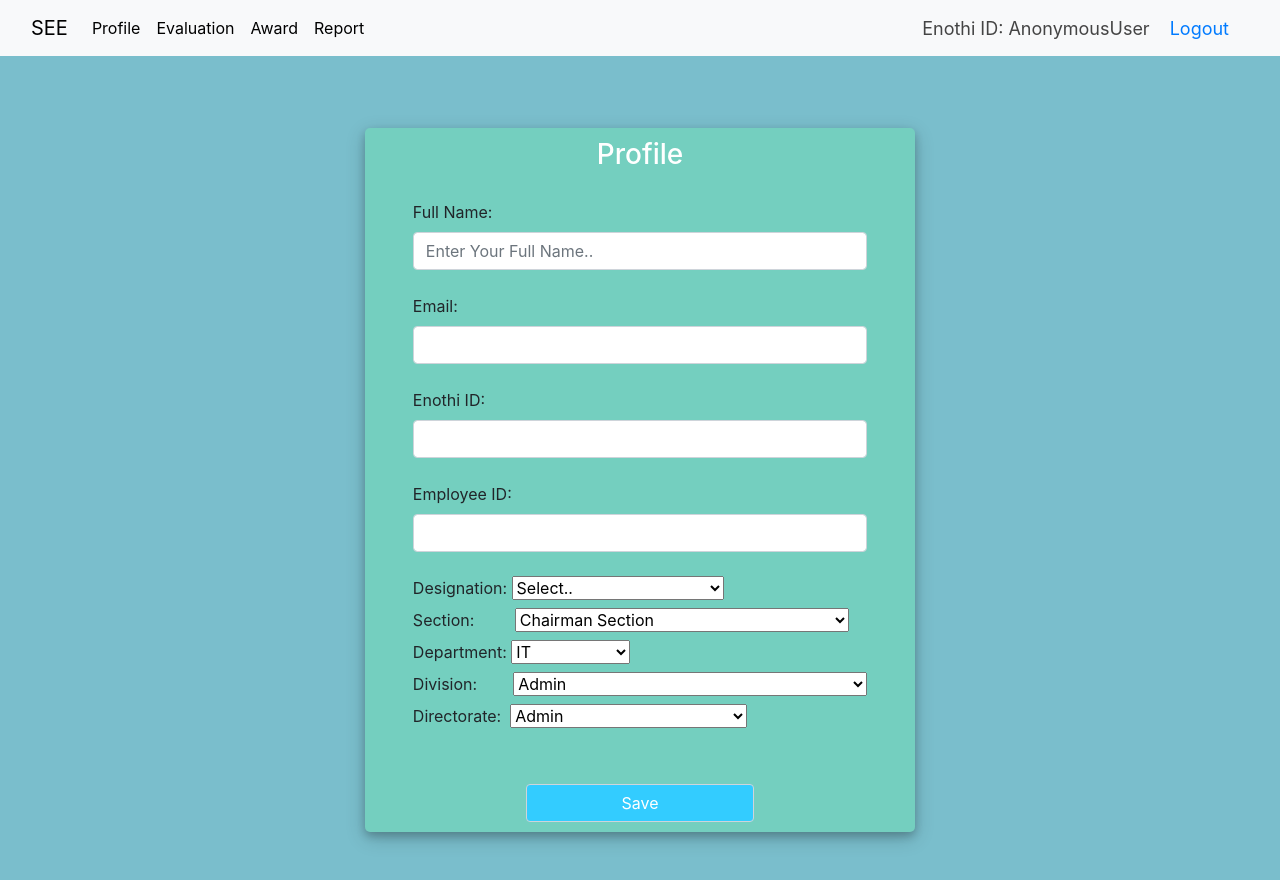
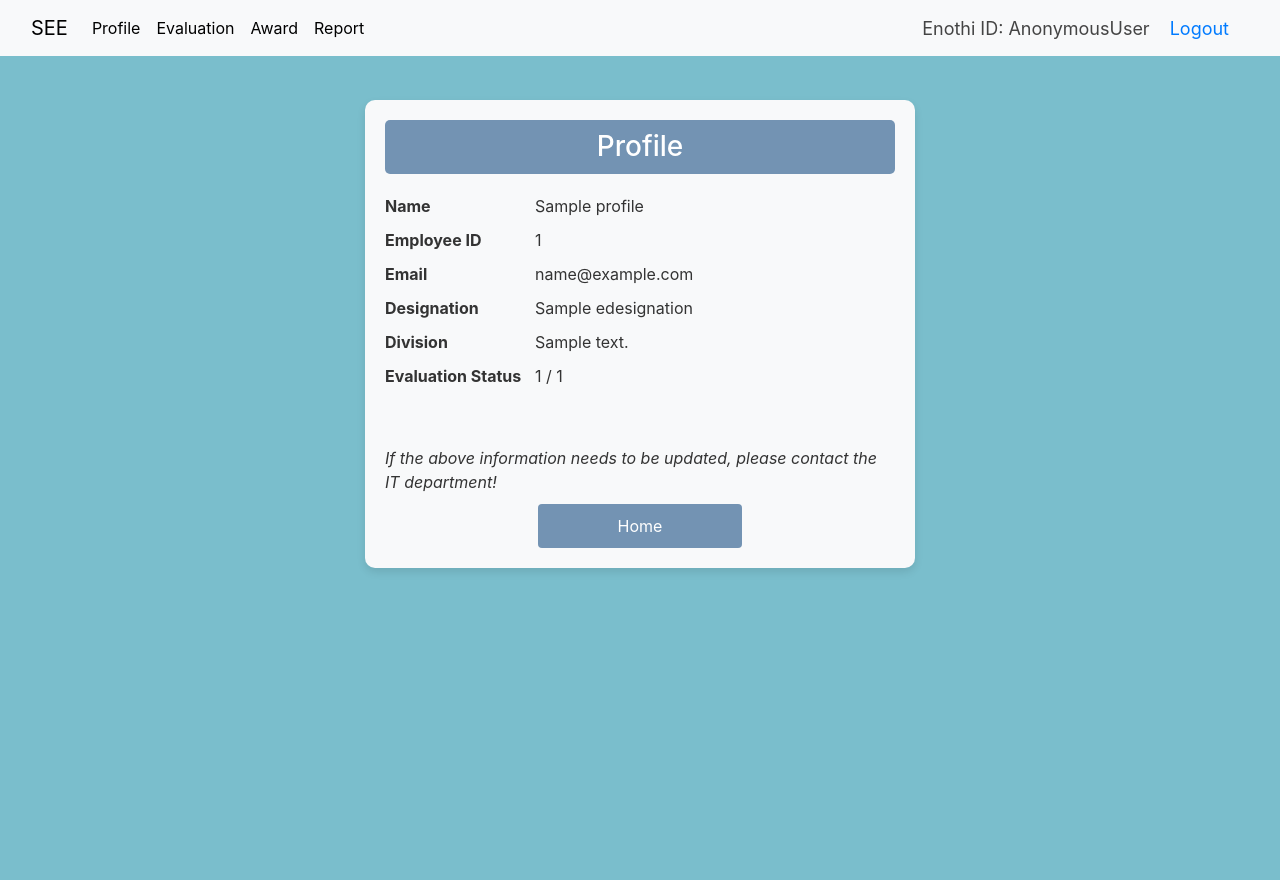
Before and after one commit to tgs0001/see, a Django app: template templates/employees/profile.html in a window 1280 px wide. Run offline with Django 5.2, Linux system fonts and the light colour scheme; the template is opened without the code that fills it: values that come from a table or form of the project are taken from there, most other values are stand-ins (such as "Sample title", 1, 10 or a date in 2020); parts of the project's set-up code (start-up, migrations or seed data) failed here and were passed over; some libraries are stand-ins or nearby versions.

Commit message:
Update profile.html

```diff
--- a/templates/employees/profile.html
+++ b/templates/employees/profile.html
@@ -7,7 +7,7 @@
 <html lang="en">
 <head>
     <link rel="stylesheet" href="https://stackpath.bootstrapcdn.com/bootstrap/4.1.3/css/bootstrap.min.css" integrity="sha384-MCw98/SFnGE8fJT3GXwEOngsV7Zt27NXFoaoApmYm81iuXoPkFOJwJ8ERdknLPMO" crossorigin="anonymous">
-	<script src="https://ajax.googleapis.com/ajax/libs/jquery/3.3.1/jquery.min.js"></script>
+
 	<link rel="stylesheet" href="https://use.fontawesome.com/releases/v5.6.1/css/all.css" integrity="sha384-gfdkjb5BdAXd+lj+gudLWI+BXq4IuLW5IT+brZEZsLFm++aCMlF1V92rMkPaX4PP" crossorigin="anonymous">
 
     <meta charset="UTF-8">
@@ -16,63 +16,131 @@
 
     <title>Complete Your Profile</title>
 
+	<script src="https://ajax.googleapis.com/ajax/libs/jquery/3.6.0/jquery.min.js"></script>
+    <script>
+        $(document).ready(function() {
+            // Function to filter options based on search input
+            $('#search_employee').on('input', function() {
+                var searchText = $(this).val().toLowerCase();
+                $('#id_employees option').each(function() {
+                    var optionText = $(this).text().toLowerCase();
+                    var match = optionText.indexOf(searchText) > -1;
+                    $(this).toggle(match);
+                });
+            });
+
+            // AJAX request when selecting an employee
+            $('#id_employees').change(function() {
+                var selectedName = $(this).val();
+                $.ajax({
+                    type: 'GET',
+                    data: {
+                        'employee_name': selectedName
+                    },
+                    success: function(response) {
+                        $('#id_name').val(response.name);
+                        $('#id_designation').val(response.designation);
+                        $('#id_division').val(response.division);
+                        $('#id_empid').val(response.empid);
+                    },
+                    error: function(xhr, errmsg, err) {
+                        console.log(errmsg);
+                    }
+                });
+            });
+        });
+
+    </script>
+
    <style>
-		body,
-		html {
+    body, html {
         margin: 0;
         padding: 0;
         height: 100%;
-			background: #7abecc !important;
+        background: #7abecc;
+        color: #333; /* Text color */
+    }
+    .btn-red {
+        background-color: #7393B3 !important; /* !important ensures that the style is applied */
     }
     .user_card {
         width: 550px;
-			margin-top: auto;
-			margin-bottom: auto;
-			background: #74cfbf;
-			position: relative;
+        margin: auto;
+        margin-top: 20px;
+        background: #f8f9fa; /* Light gray background */
+        padding: 20px;
+        border-radius: 10px;
+        box-shadow: 0 4px 8px rgba(0, 0, 0, 0.1);
+    }
+    #form-title {
+        background-color: #7393B3; /* Background color for title */
+        color: #fff; /* White text color */
+        padding: 10px;
+        text-align: center;
+        margin-bottom: 20px;
+        border-radius: 5px;
+    }
+    .form-container {
+        margin-top: 20px;
+    }
+    .form-group {
+        margin-bottom: 20px;
+    }
+    .form-row {
         display: flex;
-			justify-content: center;
-			flex-direction: column;
+        align-items: center;
+        margin-bottom: 15px;
+    }
+    .form-row label {
+        width: 180px;
+        text-align: right;
+        margin-right: 10px;
+        color: #000; /* Black label text color */
+    }
+    .form-row textarea,
+    .form-row input {
+        flex: 1;
+        min-width: 200px;
         padding: 10px;
-			box-shadow: 0 4px 8px 0 rgba(0, 0, 0, 0.2), 0 6px 20px 0 rgba(0, 0, 0, 0.19);
-			-webkit-box-shadow: 0 4px 8px 0 rgba(0, 0, 0, 0.2), 0 6px 20px 0 rgba(0, 0, 0, 0.19);
-			-moz-box-shadow: 0 4px 8px 0 rgba(0, 0, 0, 0.2), 0 6px 20px 0 rgba(0, 0, 0, 0.19);
-			border-radius: 5px;
-
+        border: 1px solid #ccc;
+        border-radius: 4px;
+        font-size: 14px;
+        color: #333; /* Text color for inputs */
+        background-color: #fff; /* White background for inputs */
+    }
+    .login-btn {
+        width: 40%;
+        background: #000; /* Black button */
+        color: #fff;
+        border: none;
+        padding: 10px 15px;
+        margin-top: 10px;
+    }
+    .login-btn:focus {
+        box-shadow: none;
+        outline: none;
+    }
+    /* Custom styles for the "Remark" select */
+    #remark {
+        text-align: center; /* Center text */
+    }
+    /* Styles for the message */
+    .message {
+        display: inline-block;
+        vertical-align: middle;
+        margin-left: 10px;
+        color: red;
+        font-weight: bold;
+    }
+    .profile-item {
+    margin-bottom: 10px; /* Optional: Add some margin between items */
 }
 
-		.form_container {
-			margin-top: 20px;
+    .profile-item b {
+    display: inline-block;
+    width: 150px; /* Adjust width as needed for alignment */
 }
-
-		#form-title{
-			color: #fff;
-		}
-		.login_btn {
-			width: 50%;
-			background: #33ccff !important;
-			color: rgb(255, 255, 255) !important;
-
-		}
-		.login_btn:focus {
-			box-shadow: none !important;
-			outline: 0px !important;
-		}
-		.login_container {
-			padding: 0 2rem;
-		}
-		.input-group-text {
-			background: #f7ba5b !important;
-			color: white !important;
-			border: 0 !important;
-			border-radius: 0.25rem 0 0 0.25rem !important;
-		}
-		.input_user,
-		.input_pass:focus {
-			box-shadow: none !important;
-			outline: 0px !important;
-		}
-
+</style>
 	</style>
 
 
@@ -81,34 +149,45 @@
 </head>
 
 <body>
-    <div class="container h-100">
-		<div class="d-flex justify-content-center h-100">
+    <div class="container-fluid h-100">
+        <div class="row justify-content-center h-100">
+            <div class="col-lg-6">
                 <div class="user_card">
-				<div class="d-flex justify-content-center">
 					<h3 id="form-title">Profile</h3>
+
+                    <form action="" method="post" novalidate> {% csrf_token %}
+
+                        <div class="profile-item">
+                            <b>Name </b>{{ myProfileData.ename }}<br>
                         </div>
-				<div class="d-flex justify-content-center form_container">
-                    <form action="" method="post" novalidate> {% csrf_token %}
-						<!-- {{myProfileData}} -->
+                        <div class="profile-item">
+                            <b>Employee ID </b>{{ myProfileData.empid }}<br>
+                        </div>
+                        <div class="profile-item">
+                            <b>Email </b>{{ myProfileData.eemail }}<br>
+                        </div>
+                        <div class="profile-item">
+                            <b>Designation </b>{{ myProfileData.edesignation }}<br>
+                        </div>
+                        <div class="profile-item">
+                            <b>Division </b>{{ myProfileData.edivision }}<br>
+                        </div>
 
-                        {{form.name.label_tag}} {{form.name}} {{form.name.errors|striptags}} <br>
-                        {{form.email.label_tag}} {{form.email}} {{form.email.errors|striptags}} <br>
-                        {{form.enothi_id.label_tag}} {{form.enothi_id}} {{form.enothi_id.errors|striptags}}<br>
-                        {{form.empid.label_tag}} {{form.empid}} {{form.empid.errors|striptags}} <br>
-                        {{form.designation.label_tag}} {{form.designation}} {{form.designation.errors|striptags}} <br>
-                        {{form.section.label_tag}} &nbsp; &nbsp; &nbsp; &nbsp; {{form.section}} {{form.section.errors|striptags}} <br>
-                        {{form.department.label_tag}} {{form.department}} {{form.department.errors|striptags}} <br>
-                        {{form.division.label_tag}} &nbsp;&nbsp;&nbsp;&nbsp;&nbsp;&nbsp; {{form.division}} {{form.division.errors|striptags}} <br>
-                        {{form.directorate.label_tag}} &nbsp;{{form.directorate}} {{form.directorate.errors|striptags}} <br><br>
-
+                        <div class="profile-item">
+                            <b>Evaluation Status </b>{{evaluation_count}} / {{employee_count}}<br>
+                        </div>
 
                         <br>
+                        <br>
+                        <i>
+                            If the above information needs to be updated, please contact the IT department!
+                        </i>
+
                         <div class="d-flex justify-content-center">
-							<input  class="login_btn" type="submit" name="profile" value="Save">
+							<input  class="btn btn-dark login-btn btn-red" type="submit" name="profile" value="Home">
 						</div>
+                    </form>
 
-
-                    </form>
 
                 </div>
 
@@ -129,7 +208,7 @@
 
 //Query All input fields
         var form_fields = document.getElementsByTagName('input')
-        form_fields[1].placeholder='Enter Your Full Name..';
+        form_fields[1].placeholder='Search by Name..';
         form_fields[2].placeholder='';
         form_fields[3].placeholder= '';
 
@@ -139,8 +218,6 @@
         }
 
 
-        let x = 16 + 4 + "Volvo";
-        document.getElementById("demo").innerHTML = enothi_id;
 
     </script>
 
```
Lines whose indentation alone changed are shown as unchanged.
